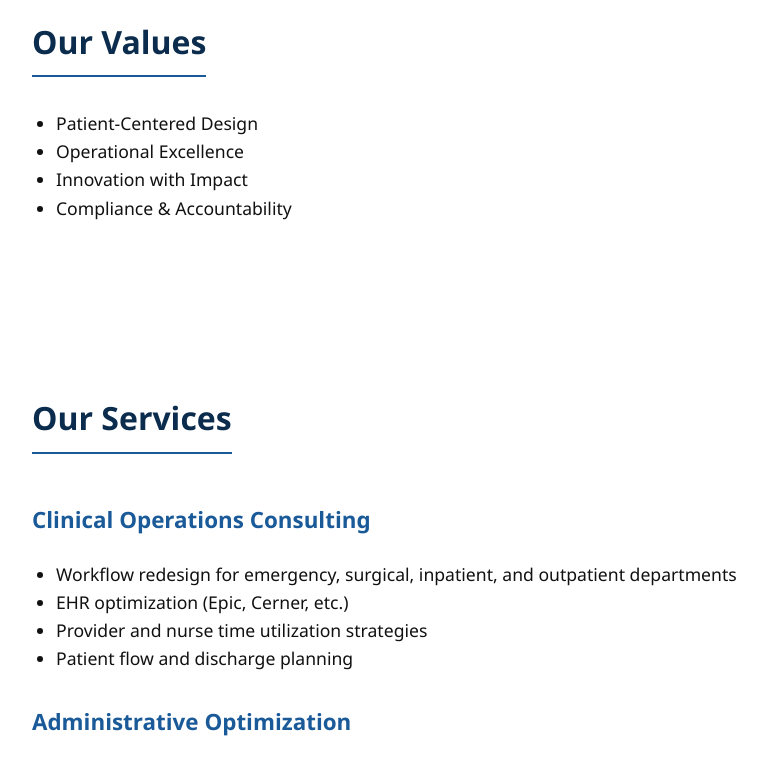
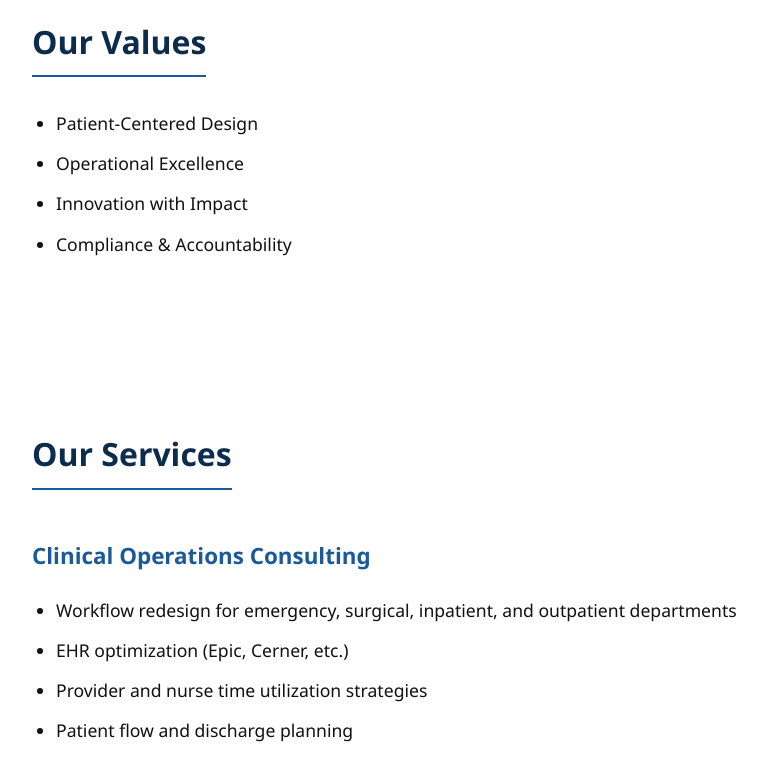
Before and after one commit to simpostr/hc-site, a plain HTML site: page index.html in a window 1280 px wide. Shown: the part 1600-2360 px from the top of the page, without its empty margins (108-875 px from the left). Drawn offline with Linux system fonts and the light colour scheme.

Commit message:
commit iviu4

```diff
--- a/index.html
+++ b/index.html
@@ -5,6 +5,9 @@
   <meta name="viewport" content="width=device-width, initial-scale=1.0">
   <title>Healthcare Operations Consulting</title>
   <style>
+    li {
+  margin-bottom: 0.75rem;
+}
     body {
       font-family: 'Segoe UI', Tahoma, Geneva, Verdana, sans-serif;
       background-color: #ffffff;
```
